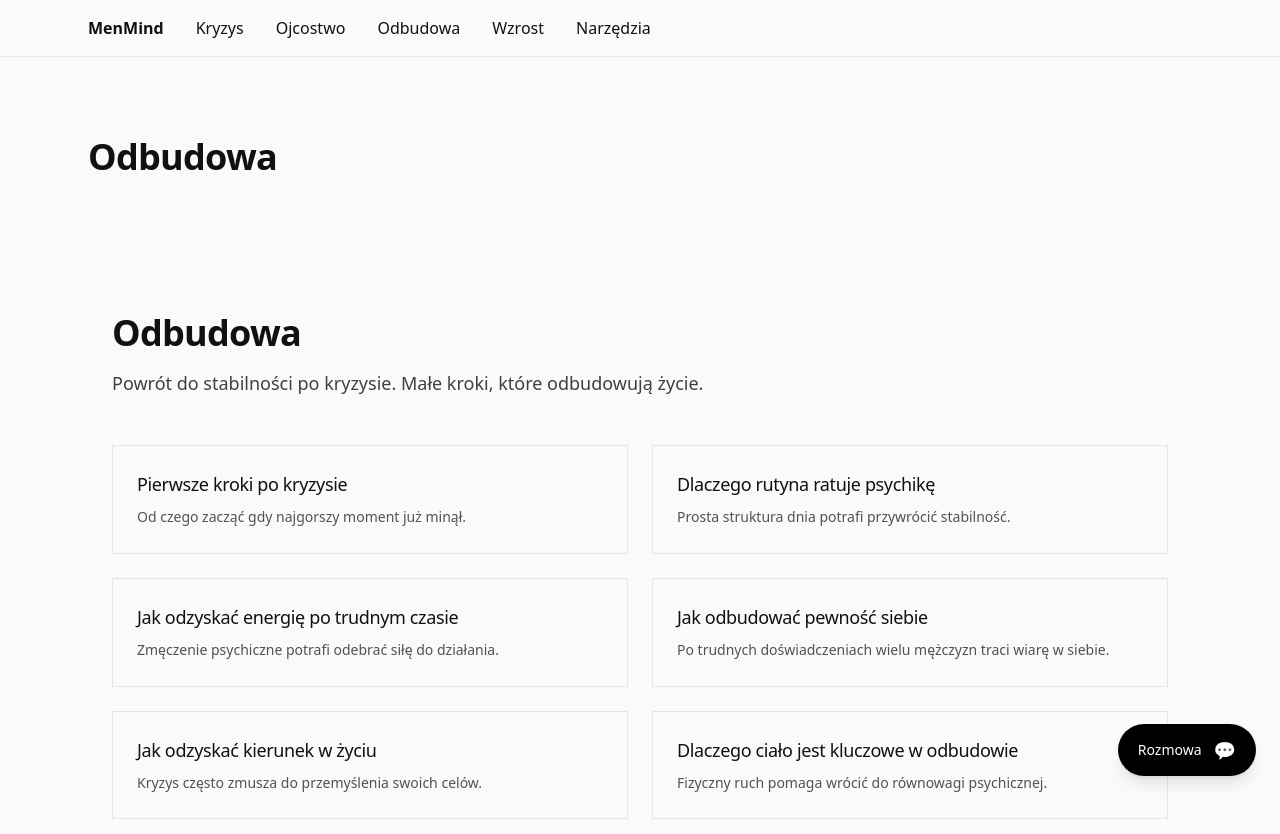
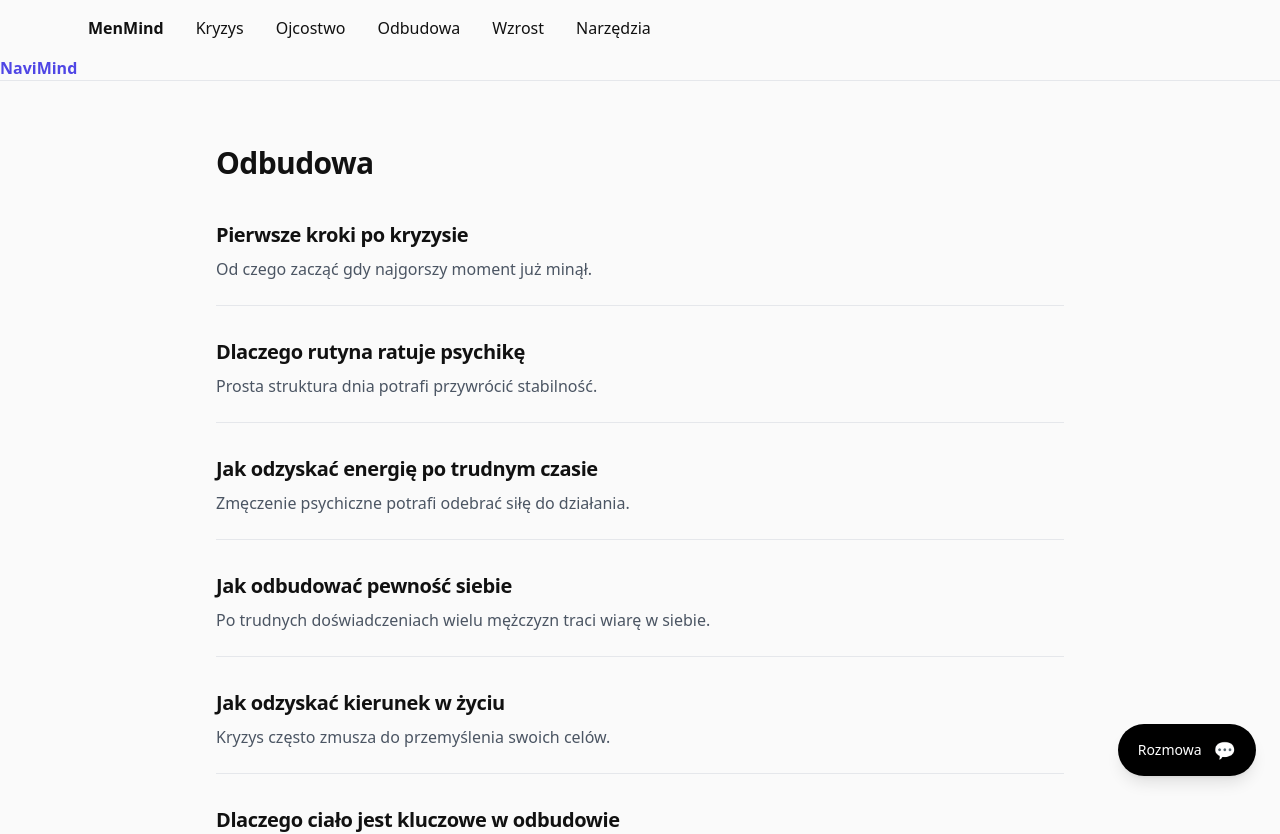
Before and after one commit to wisnialeszno89/menmind-web, a Next.js app: page /odbudowa in a window 1280 px wide. Shown: the top 834 px of the page. Built offline with nearby package versions, Linux system fonts and the light colour scheme.

Commit message:
fix: restore article listings and add navimind navigation

```diff
--- a/src/app/kryzys/page.tsx
+++ b/src/app/kryzys/page.tsx
@@ -1,32 +1,42 @@
-import Container from "@/components/ui/Container"
-import CategoryIntro from "@/components/ui/CategoryIntro"
-import ArticleGrid from "@/components/ui/ArticleGrid"
+import Link from "next/link"
+import { kryzys } from "@/content/kryzys"
 
-import { kryzys } from "@/content/kryzys"
-import WorldLayout from "@/components/layout/WorldLayout"
+export default function Page(){
 
-export default function KryzysPage() {
-  return (
-    <WorldLayout title="Kryzys">
+return(
 
-      <main className="py-16 md:py-24">
+<div className="max-w-4xl mx-auto px-6 py-16">
 
-        <Container>
+<h1 className="text-3xl font-semibold mb-10">
+Kryzys
+</h1>
 
-          <CategoryIntro
-            title="Kryzys"
-            description="Moment gdy wszystko się rozpada. Ta sekcja pomaga przejść przez najtrudniejsze chwile i odzyskać równowagę."
-          />
+<div className="space-y-8">
 
-          <ArticleGrid
-            articles={kryzys}
-            base="kryzys"
-          />
+{kryzys.map((article)=>(
 
-        </Container>
+<Link
+key={article.slug}
+href={`/kryzys/${article.slug}`}
+className="block border-b pb-6 hover:opacity-70"
+>
 
-      </main>
+<h2 className="text-xl font-semibold mb-2">
+{article.title}
+</h2>
 
-    </WorldLayout>
-  )
+<p className="text-gray-600">
+{article.description}
+</p>
+
+</Link>
+
+))}
+
+</div>
+
+</div>
+
+)
+
 }
--- a/src/app/odbudowa/page.tsx
+++ b/src/app/odbudowa/page.tsx
@@ -1,32 +1,42 @@
-import Container from "@/components/ui/Container"
-import CategoryIntro from "@/components/ui/CategoryIntro"
-import ArticleGrid from "@/components/ui/ArticleGrid"
+import Link from "next/link"
+import { odbudowa } from "@/content/odbudowa"
 
-import { odbudowa } from "@/content/odbudowa"
-import WorldLayout from "@/components/layout/WorldLayout"
+export default function Page(){
 
-export default function OdbudowaPage() {
-  return (
-    <WorldLayout title="Odbudowa">
+return(
 
-      <main className="py-16 md:py-24">
+<div className="max-w-4xl mx-auto px-6 py-16">
 
-        <Container>
+<h1 className="text-3xl font-semibold mb-10">
+Odbudowa
+</h1>
 
-          <CategoryIntro
-            title="Odbudowa"
-            description="Powrót do stabilności po kryzysie. Małe kroki, które odbudowują życie."
-          />
+<div className="space-y-8">
 
-          <ArticleGrid
-            articles={odbudowa}
-            base="odbudowa"
-          />
+{odbudowa.map((article)=>(
 
-        </Container>
+<Link
+key={article.slug}
+href={`/odbudowa/${article.slug}`}
+className="block border-b pb-6 hover:opacity-70"
+>
 
-      </main>
+<h2 className="text-xl font-semibold mb-2">
+{article.title}
+</h2>
 
-    </WorldLayout>
-  )
+<p className="text-gray-600">
+{article.description}
+</p>
+
+</Link>
+
+))}
+
+</div>
+
+</div>
+
+)
+
 }
--- a/src/app/ojcostwo/page.tsx
+++ b/src/app/ojcostwo/page.tsx
@@ -1,32 +1,42 @@
-import Container from "@/components/ui/Container"
-import CategoryIntro from "@/components/ui/CategoryIntro"
-import ArticleGrid from "@/components/ui/ArticleGrid"
+import Link from "next/link"
+import { ojcostwo } from "@/content/ojcostwo"
 
-import { ojcostwo } from "@/content/ojcostwo"
-import WorldLayout from "@/components/layout/WorldLayout"
+export default function Page(){
 
-export default function OjcostwoPage() {
-  return (
-    <WorldLayout title="Ojcostwo">
+return(
 
-      <main className="py-16 md:py-24">
+<div className="max-w-4xl mx-auto px-6 py-16">
 
-        <Container>
+<h1 className="text-3xl font-semibold mb-10">
+Ojcostwo
+</h1>
 
-          <CategoryIntro
-            title="Ojcostwo"
-            description="Relacja z dzieckiem, rozwód, alienacja rodzicielska i codzienność ojca."
-          />
+<div className="space-y-8">
 
-          <ArticleGrid
-            articles={ojcostwo}
-            base="ojcostwo"
-          />
+{ojcostwo.map((article)=>(
 
-        </Container>
+<Link
+key={article.slug}
+href={`/ojcostwo/${article.slug}`}
+className="block border-b pb-6 hover:opacity-70"
+>
 
-      </main>
+<h2 className="text-xl font-semibold mb-2">
+{article.title}
+</h2>
 
-    </WorldLayout>
-  )
+<p className="text-gray-600">
+{article.description}
+</p>
+
+</Link>
+
+))}
+
+</div>
+
+</div>
+
+)
+
 }
--- a/src/app/wzrost/page.tsx
+++ b/src/app/wzrost/page.tsx
@@ -1,32 +1,42 @@
-import Container from "@/components/ui/Container"
-import CategoryIntro from "@/components/ui/CategoryIntro"
-import ArticleGrid from "@/components/ui/ArticleGrid"
+import Link from "next/link"
+import { wzrost } from "@/content/wzrost"
 
-import { wzrost } from "@/content/wzrost"
-import WorldLayout from "@/components/layout/WorldLayout"
+export default function Page(){
 
-export default function WzrostPage() {
-  return (
-    <WorldLayout title="Wzrost">
+return(
 
-      <main className="py-16 md:py-24">
+<div className="max-w-4xl mx-auto px-6 py-16">
 
-        <Container>
+<h1 className="text-3xl font-semibold mb-10">
+Wzrost
+</h1>
 
-          <CategoryIntro
-            title="Wzrost"
-            description="Rozwój, dyscyplina i budowanie kierunku w życiu."
-          />
+<div className="space-y-8">
 
-          <ArticleGrid
-            articles={wzrost}
-            base="wzrost"
-          />
+{wzrost.map((article)=>(
 
-        </Container>
+<Link
+key={article.slug}
+href={`/wzrost/${article.slug}`}
+className="block border-b pb-6 hover:opacity-70"
+>
 
-      </main>
+<h2 className="text-xl font-semibold mb-2">
+{article.title}
+</h2>
 
-    </WorldLayout>
-  )
+<p className="text-gray-600">
+{article.description}
+</p>
+
+</Link>
+
+))}
+
+</div>
+
+</div>
+
+)
+
 }
--- a/src/components/ui/Navbar.tsx
+++ b/src/components/ui/Navbar.tsx
@@ -33,7 +33,12 @@ export default function Navbar() {
         </Link>
 
       </div>
-
+<Link
+href="/navimind"
+className="font-semibold text-indigo-600"
+>
+NaviMind
+</Link>
     </nav>
 
   )
```
